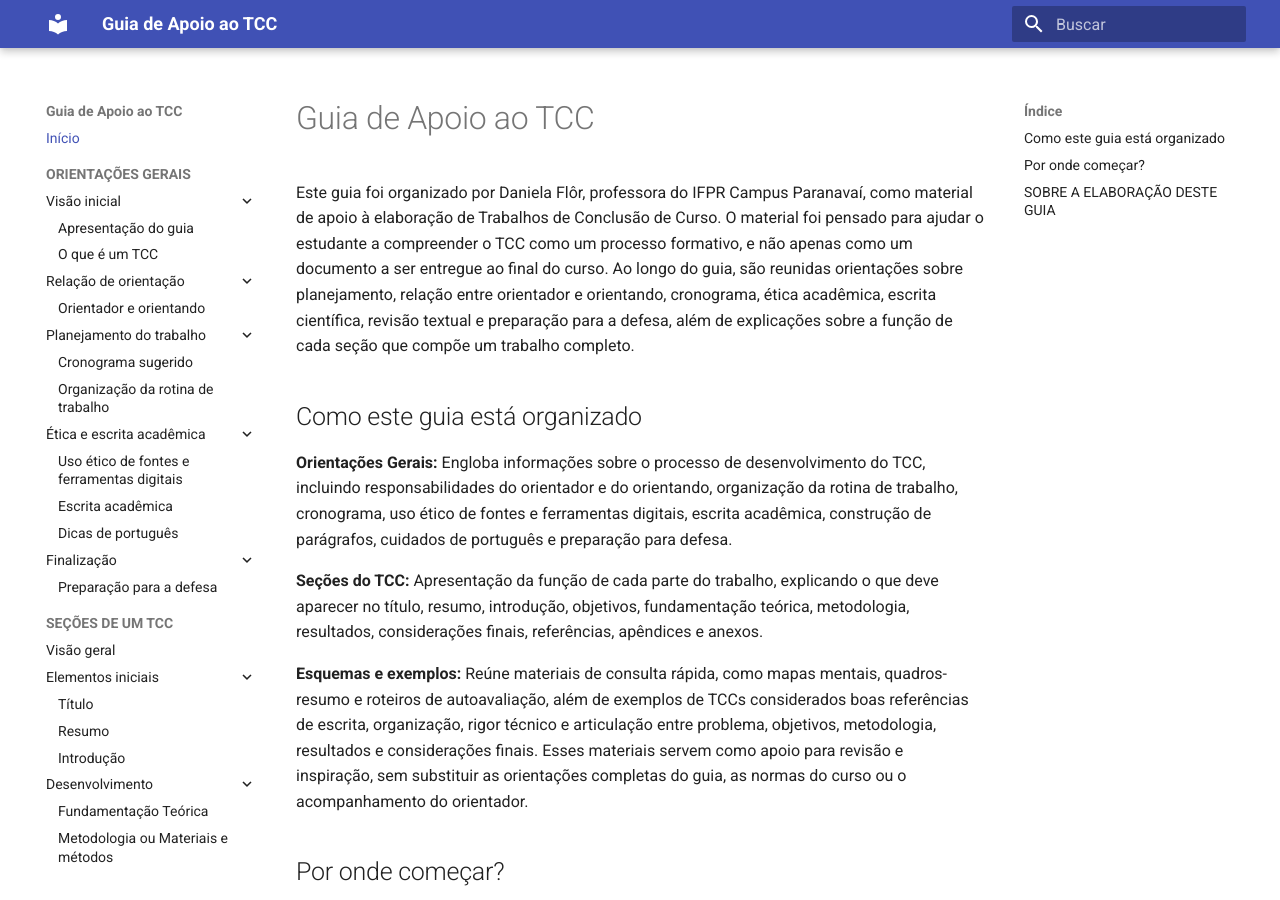
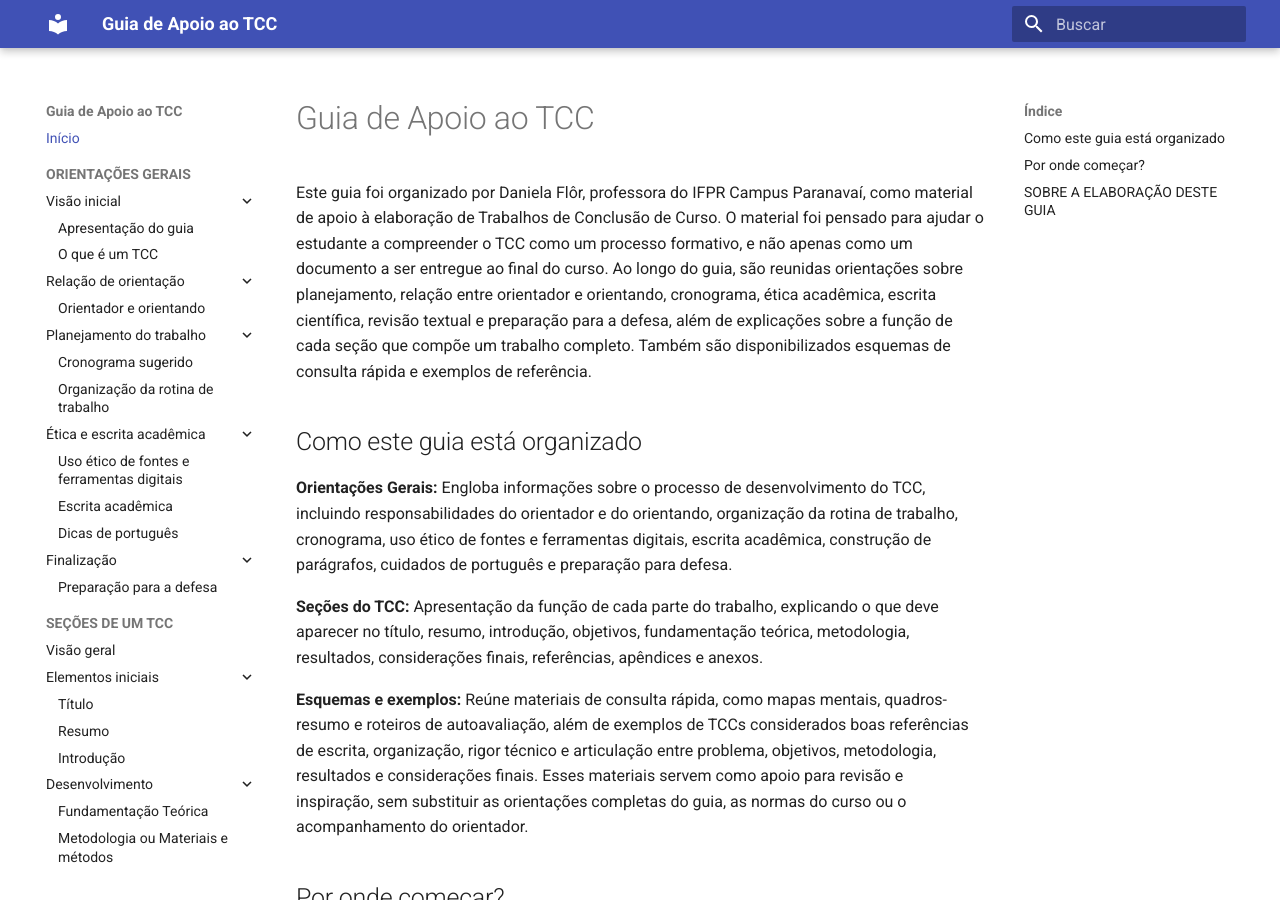
Before and after one commit to danielaflor/tcc, an MkDocs documentation site: the page built from docs/index.md, in a window 1280 px wide and 900 px high. Built offline with MkDocs 1.6.1 and Material for MkDocs 9.7.7, drawn with Linux system fonts in a browser that asks for light colours.

Commit message:
Enhance TCC guide with quick reference schemes
Added additional resources and examples for quick reference.

```diff
--- a/docs/index.md
+++ b/docs/index.md
@@ -1,6 +1,7 @@
 # Guia de Apoio ao TCC
 
-Este guia foi organizado por Daniela Flôr, professora do IFPR Campus Paranavaí, como material de apoio à elaboração de Trabalhos de Conclusão de Curso. O material foi pensado para ajudar o estudante a compreender o TCC como um processo formativo, e não apenas como um documento a ser entregue ao final do curso. Ao longo do guia, são reunidas orientações sobre planejamento, relação entre orientador e orientando, cronograma, ética acadêmica, escrita científica, revisão textual e preparação para a defesa, além de explicações sobre a função de cada seção que compõe um trabalho completo.
+Este guia foi organizado por Daniela Flôr, professora do IFPR Campus Paranavaí, como material de apoio à elaboração de Trabalhos de Conclusão de Curso. O material foi pensado para ajudar o estudante a compreender o TCC como um processo formativo, e não apenas como um documento a ser entregue ao final do curso. Ao longo do guia, são reunidas orientações sobre planejamento, relação entre orientador e orientando, cronograma, ética acadêmica, escrita científica, revisão textual e preparação para a defesa, além de explicações sobre a função de cada seção que compõe um trabalho completo. Também são disponibilizados esquemas de consulta rápida e exemplos de referência.
+
 
 ## Como este guia está organizado
 
```
